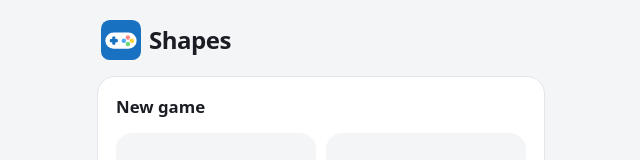
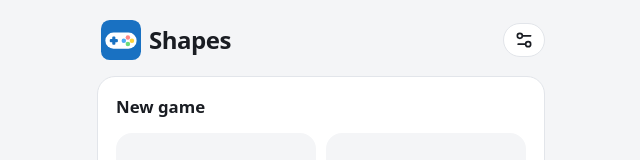
Before and after one commit to mardesnic/des-shapes, a React (Vite) app: page / in a window 1280 px wide. Shown: the top 160 px of the page, without its empty margins (319-959 px from the left). Built offline with nearby package versions, Linux system fonts and the light colour scheme.

Commit message:
Statistics show the number solved; Settings can be opened before the first game
Co-Authored-By: Claude Opus 5.5 <noreply@anthropic.com>
Claude-Session: https://claude.ai/code/session_01VHugfoXYxvyjNuL4VYHcVB

```diff
--- a/src/App.tsx
+++ b/src/App.tsx
@@ -125,16 +125,22 @@ export default function App() {
                 <Icon name='settings' />
               </button>
             </>
+          ) : game || view === 'settings' ? (
+            <button
+              className='button button--small button--icon'
+              onClick={() => (game ? setView('play') : popMenu())}
+              aria-label={t.close}
+            >
+              <Icon name='close' />
+            </button>
           ) : (
-            game && (
-              <button
-                className='button button--small button--icon'
-                onClick={() => setView('play')}
-                aria-label={t.close}
-              >
-                <Icon name='close' />
-              </button>
-            )
+            <button
+              className='button button--small button--icon'
+              onClick={() => setView('settings')}
+              aria-label={t.settings}
+            >
+              <Icon name='settings' />
+            </button>
           )}
         </div>
       </header>
--- a/src/components/Menu.tsx
+++ b/src/components/Menu.tsx
@@ -1,5 +1,4 @@
 import { DIFFICULTIES, type Difficulty, type Stats } from '../lib/game';
-import { LEVELS } from '../lib/levels';
 import { LANG_NAMES, LANGS, type Language, type Strings } from '../lib/i18n';
 
 export function NewGame({
@@ -110,7 +109,7 @@ export function SettingsView({
             {DIFFICULTIES.map((d) => (
               <tr key={d}>
                 <th>{t.levels[d]}</th>
-                <td>{t.solvedOf(stats[d].length, LEVELS[d].length)}</td>
+                <td>{stats[d].length}</td>
               </tr>
             ))}
           </tbody>
--- a/src/lib/i18n.ts
+++ b/src/lib/i18n.ts
@@ -31,7 +31,6 @@ const en = {
   clear: 'Start over',
   solved: 'Well done!',
   itsA: (name: string) => `It's ${name}!`,
-  solvedOf: (n: number, total: number) => `${n} of ${total}`,
   next: 'Next',
   changeLevel: 'Change level',
   language: 'Language',
@@ -64,7 +63,6 @@ const hr: Strings = {
   clear: 'Ispočetka',
   solved: 'Bravo!',
   itsA: (name: string) => `To je ${name}!`,
-  solvedOf: (n: number, total: number) => `${n} od ${total}`,
   next: 'Dalje',
   changeLevel: 'Promijeni razinu',
   language: 'Jezik',
```
